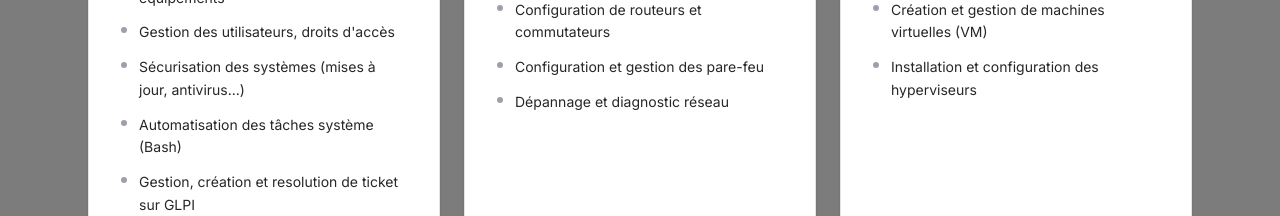
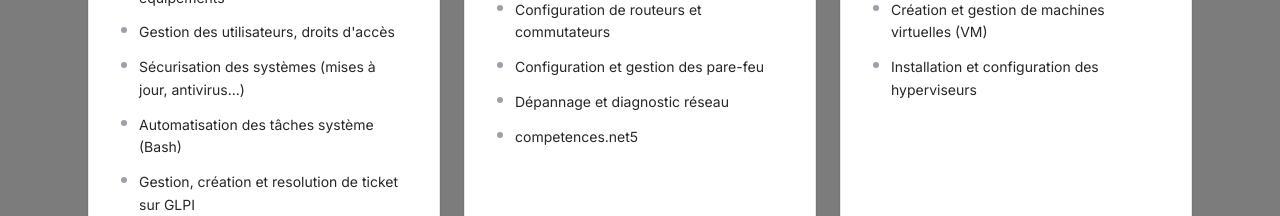
Before and after one commit to msb94r/eportfolio-msb94r, a React (Vite) app: page / in a window 1280 px wide. Shown: the part 3120-3336 px from the top of the page. Built offline with nearby package versions, Linux system fonts and the light colour scheme.

Commit message:
Add net5 competence to the list

```diff
--- a/src/components/Competences.tsx
+++ b/src/components/Competences.tsx
@@ -24,7 +24,8 @@ export default function Competences() {
         t('competences.net1'),
         t('competences.net2'),
         t('competences.net3'),
-        t('competences.net4')
+        t('competences.net4'),
+        t('competences.net5')
       ],
       techs: 'Cisco, Packet Tracer, Wireshark'
     },
```
